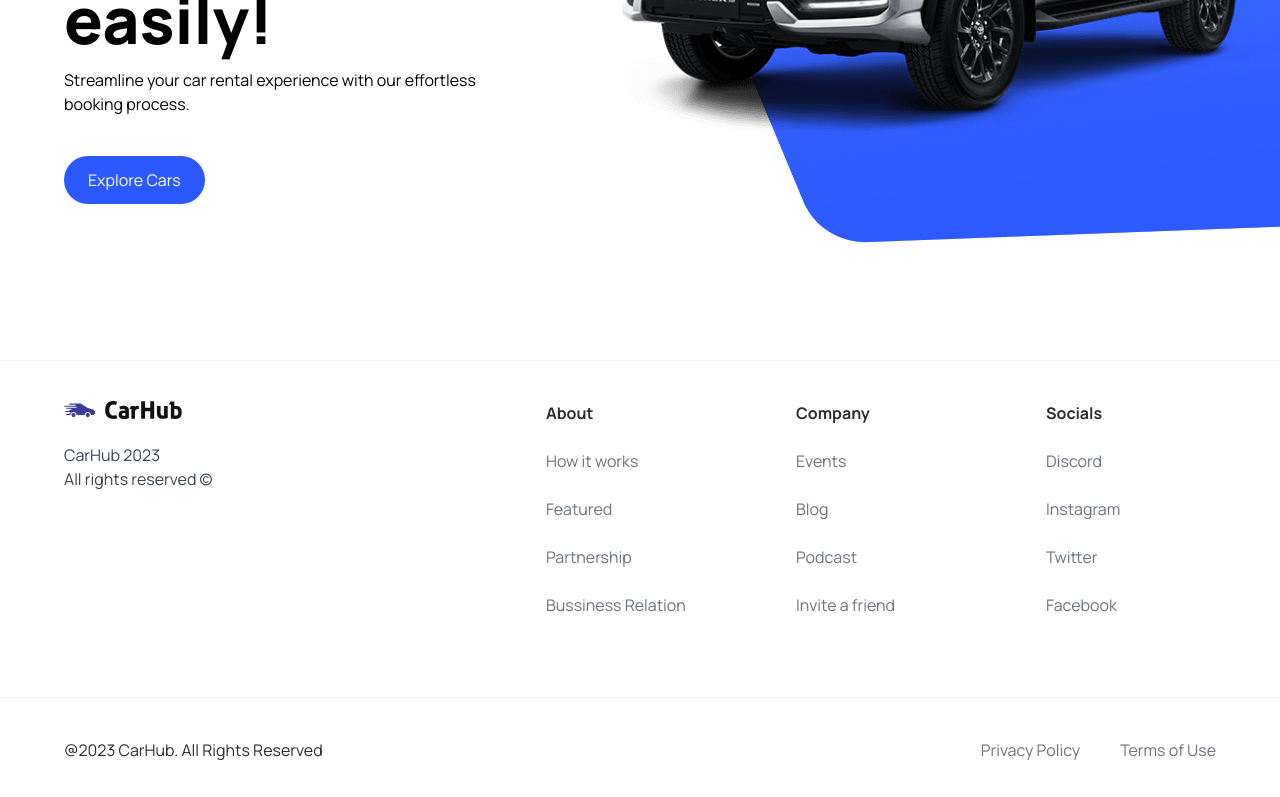
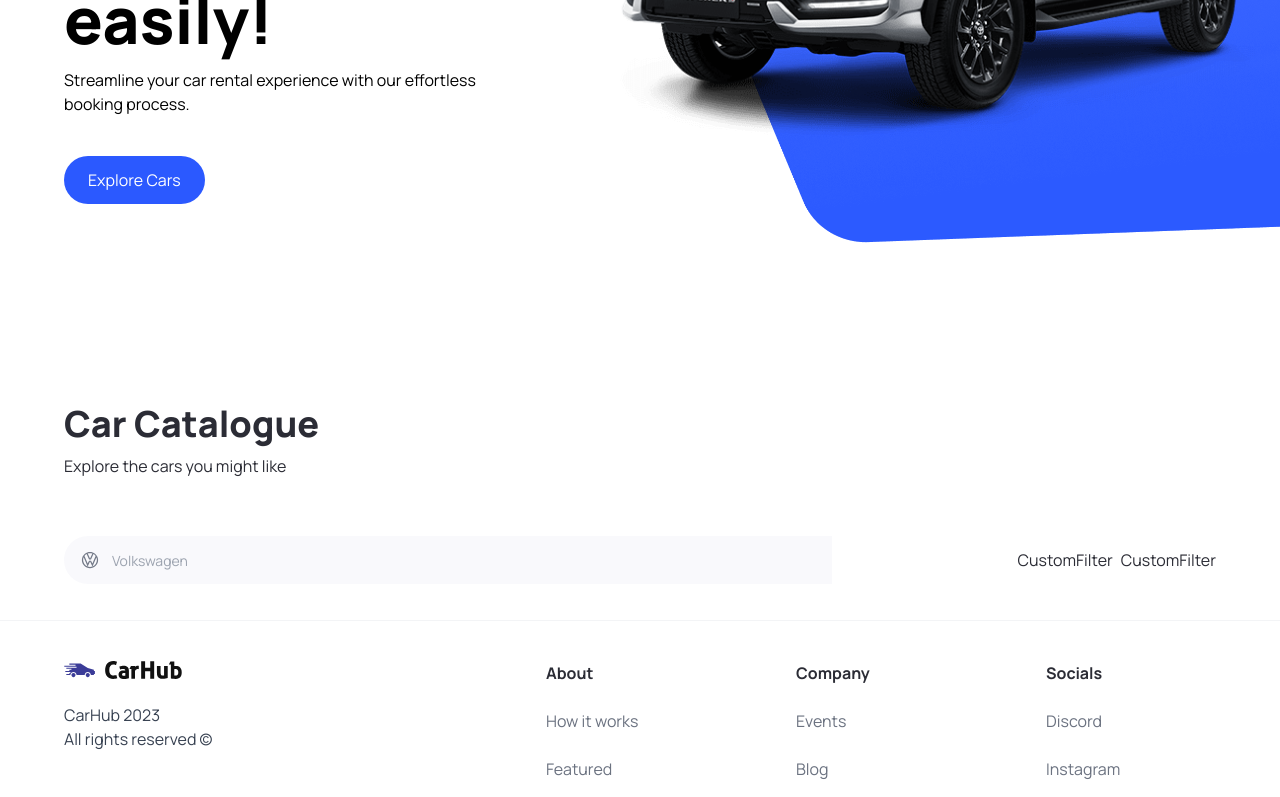
Before and after one commit to Danielvalev/carhub, a Next.js app: page / in a window 1280 px wide. Shown: the part 460-1257 px from the top of the page. Built offline with nearby package versions, Linux system fonts and the light colour scheme.

Commit message:
carhub: added searchManufacturer logic

```diff
--- a/app/page.tsx
+++ b/app/page.tsx
@@ -1,10 +1,24 @@
-import { Hero } from '@/components'
+import { CustomFilter, Hero, SearchBar } from '@/components'
 import Image from 'next/image'
 
 export default function Home() {
   return (
     <main className="overflow-hidden">
       <Hero />
+      <div className="mt-12 padding-x padding-y max-width" id="discover">
+        <div className="home__text-container">
+          <h1 className="text-4xl font-extrabold">Car Catalogue</h1>
+          <p>Explore the cars you might like</p>
+          <div className="home__filters">
+            <SearchBar />
+            <div className="home__filter-container">
+              <CustomFilter title="fuel" />
+              <CustomFilter title="year" />
+
+            </div>
+          </div>
+        </div>
+      </div>
     </main>
   )
 }
--- /dev/null
+++ b/components/CustomFilter.tsx
@@ -0,0 +1,9 @@
+import React from "react";
+
+const CustomFilter = () => {
+    return (
+        <div>CustomFilter</div>
+    )
+}
+
+export default CustomFilter
--- /dev/null
+++ b/components/SearchBar.tsx
@@ -0,0 +1,22 @@
+"use client"
+import { useState } from "react";
+import { SearchManufacturer } from "."
+
+const SearchBar = () => {
+    const [manufacturer, setManufacturer] = useState("");
+
+    const handleSearch = () => {}
+    return (
+
+        <form className="searchbar" onSubmit={handleSearch}>
+            <div className="searchbar__item">
+                <SearchManufacturer
+                    manufacturer={manufacturer}
+                    setManufacturer={setManufacturer}
+                />
+            </div>
+        </form>
+    )
+}
+
+export default SearchBar
--- /dev/null
+++ b/components/SearchManufacturer.tsx
@@ -0,0 +1,73 @@
+"use client"
+
+import { useState, Fragment } from "react";
+import { Combobox, Transition } from "@headlessui/react";
+import { manufacturers } from "@/constants";
+import Image from "next/image";
+import { SearchManufacturerProps } from "@/types";
+import React from "react";
+
+const SearchManufacturer = ({ manufacturer, setManufacturer}: SearchManufacturerProps) => {
+    const [query, setQuery] = useState("");
+
+    const filteredManufacturers =
+        query === ""
+        ? manufacturers
+        : manufacturers.filter((item) => (
+            item.toLowerCase()
+            .replace(/\s+/g, "")
+            .includes(query.toLowerCase()
+            .replace(/\s+/g, ""))
+        ))
+
+    return (
+        <div className="search-manufacturer">
+            <Combobox>
+                <div className="relative w-full">
+                    <Combobox.Button className="absolute top-[14px]">
+                        <Image
+                            src="/car-logo.svg"
+                            width={20}
+                            height={20}
+                            className="ml-4"
+                            alt="Car Logo"
+                        />
+                    </Combobox.Button>
+
+                    <Combobox.Input
+                        className="search-manufacturer__input"
+                        placeholder="Volkswagen"
+                        displayValue={(manufacturer: string) => manufacturer}
+                        onChange={(e) => setQuery(e.target.value)}
+                    />
+
+                    <Transition
+                        as={Fragment}
+                        leave="transition ease-in duration-100"
+                        leaveFrom="opacity-100"
+                        leaveTo="opacity-0"
+                        afterLeave={() => setQuery("")}
+                    >
+                        <Combobox.Options>
+                            {
+                                filteredManufacturers.map((item) => (
+                                    <Combobox.Option
+                                        key={item}
+                                        className={({ active }) => `relative search-manufacturer__option
+                                        ${active ? 'bg-primary-blue text-white': 'text-gray-900'}
+                                        `}
+                                        value={item}
+                                    >
+                                        {item}
+                                    </Combobox.Option>
+                                    ))
+                                }
+                        </Combobox.Options>
+                    </Transition>
+                </div>
+            </Combobox>
+        </div>
+    )
+}
+
+export default SearchManufacturer
--- a/components/index.ts
+++ b/components/index.ts
@@ -2,10 +2,16 @@
 import CustomButton from "./CustomButton";
 import Navbar from "./Navbar";
 import Footer from "./Footer";
+import SearchBar from "./SearchBar";
+import CustomFilter from "./CustomFilter";
+import SearchManufacturer from "./SearchManufacturer";
 
 export {
     Hero,
     CustomButton,
     Navbar,
     Footer,
+    SearchBar,
+    CustomFilter,
+    SearchManufacturer,
 }
--- a/types/index.ts
+++ b/types/index.ts
@@ -8,3 +8,8 @@
     MouseEventHandler<HTMLButtonElement>;
     btnType?: "button" | "submit";
 }
+
+export interface SearchManufacturerProps {
+    manufacturer: string;
+    setManufacturer: (manufacturer: string) => void
+}
```
Also changed, not shown: package.json (+5 -4 lines), 1 other file (tests, documents, lock files or other folders).
